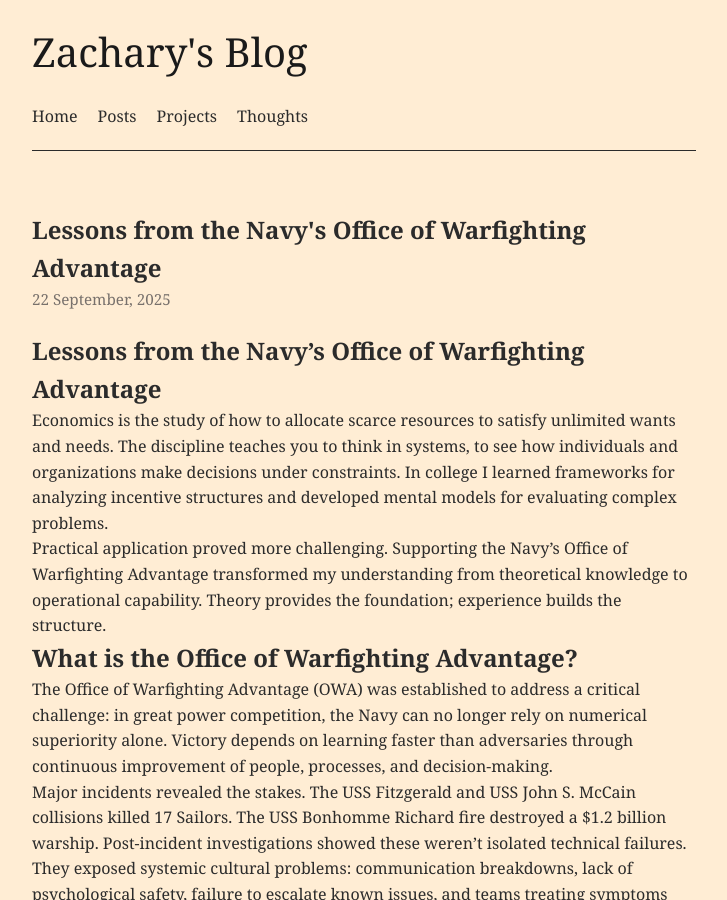
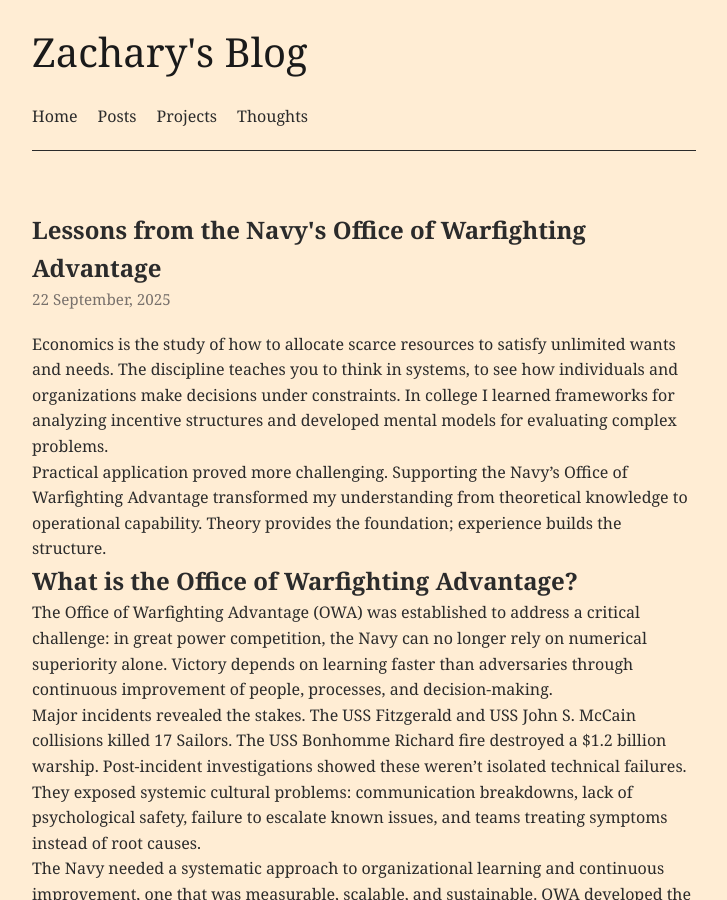
Before and after one commit to zevlo/zevlo.github.io, a Jekyll site: the page built from _posts/2025-09-22-owa.md, in a window 1280 px wide and 900 px high. Shown: the whole window, without its empty margins (276-1003 px from the left). Built offline with Jekyll 4.4.1, drawn with Linux system fonts in a browser that asks for light colours.

Commit message:
Update 2025-09-22-owa.md

```diff
--- a/_posts/2025-09-22-owa.md
+++ b/_posts/2025-09-22-owa.md
@@ -3,9 +3,6 @@
 title: "Lessons from the Navy's Office of Warfighting Advantage"
 date: 2025-09-22
 ---
-
-# Lessons from the Navy's Office of Warfighting Advantage
-
 Economics is the study of how to allocate scarce resources to satisfy unlimited wants and needs. The discipline teaches you to think in systems, to see how individuals and organizations make decisions under constraints. In college I learned frameworks for analyzing incentive structures and developed mental models for evaluating complex problems.
 
 Practical application proved more challenging. Supporting the Navy's Office of Warfighting Advantage transformed my understanding from theoretical knowledge to operational capability. Theory provides the foundation; experience builds the structure.
```
